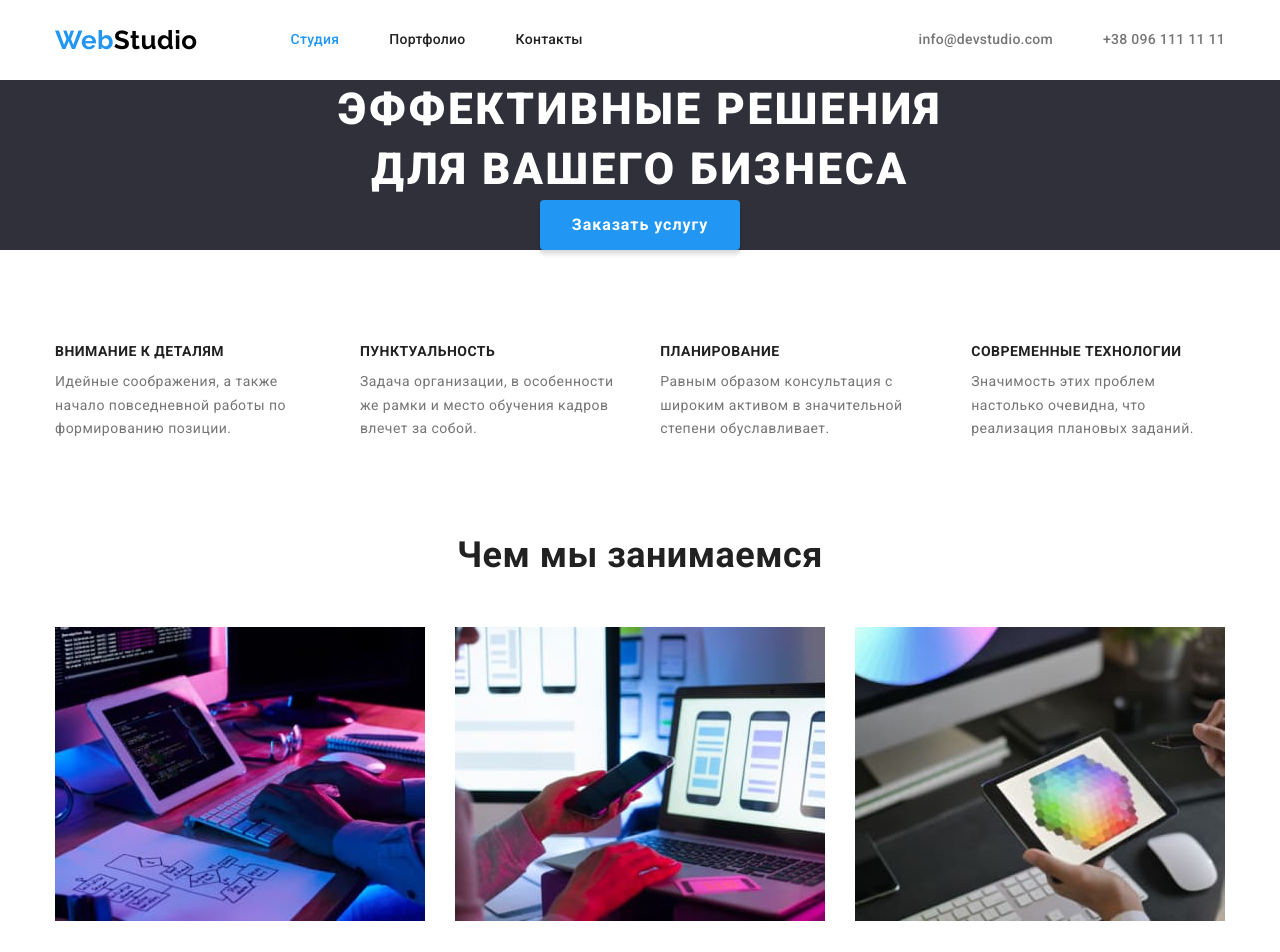
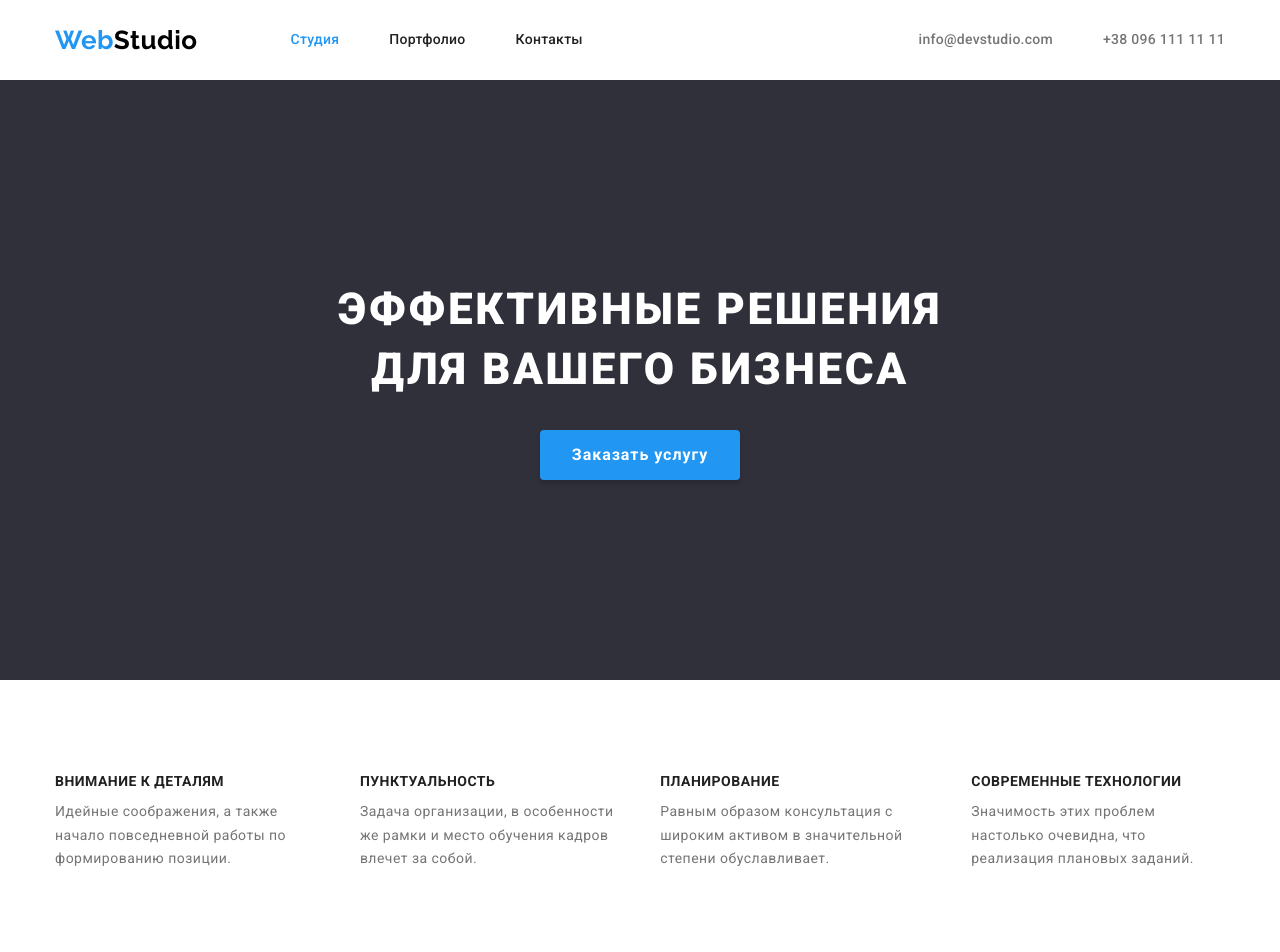
Before and after one commit to gevko-vasyl/goit-markup-hw-03, a plain HTML site: page index.html in a window 1280 px wide. Shown: the top 952 px of the page. Drawn offline with nearby package versions, Linux system fonts and the light colour scheme.

Commit message:
добавляє контейнери секціями, секціями вертикальні падінги, падінги для героя, і вертикальну лінію на всю сторінку

```diff
--- a/css/styles.css
+++ b/css/styles.css
@@ -38,6 +38,11 @@ h6 {
 }
 
 /*Utility*/
+
+.section {
+  padding-top: 94px;
+  padding-bottom: 94px;
+}
 
 .container {
   width: 1200px;
@@ -138,7 +143,9 @@ h6 {
 
 /*Hero*/
 
-.hero {
+.hero-section {
+  padding-top: 200px;
+  padding-bottom: 200px;
   background: #2f303a;
   text-align: center;
 }
@@ -159,6 +166,7 @@ h6 {
   display: inline-block;
   width: 200px;
   height: 50px;
+  margin-top: 30px;
   padding-top: 10px;
   font-weight: 700;
   font-size: 16px;
@@ -174,8 +182,6 @@ h6 {
 
 .advantages {
   display: flex;
-  padding-top: 94px;
-  padding-bottom: 94px;
 }
 
 .item + .item {
@@ -223,13 +229,10 @@ h6 {
 /*Team*/
 
 .team-section {
+  padding-top: 94px;
+  padding-bottom: 94px;
   background: #f5f4fa;
   text-align: center;
-}
-
-.team-section > .container {
-  padding-top: 94px;
-  padding-bottom: 94px;
 }
 
 .team {
@@ -307,7 +310,7 @@ h6 {
   padding-bottom: 94px;
 }
 
-.portfolio > .buttons {
+.buttons {
   display: flex;
   justify-content: center;
 }
@@ -325,7 +328,7 @@ h6 {
   border-radius: 4px;
 }
 
-.portfolio > .portfolio-items {
+.portfolio-items {
   display: flex;
   flex-wrap: wrap;
   margin-top: 50px;
--- a/index.html
+++ b/index.html
@@ -18,7 +18,8 @@
     <!--Хедер сайту-->
     <header class="page-header">
       <!--Навігація-->
-      <nav class="container main-nav">
+      <nav>
+        <div class="container main-nav">
           <a href="./index.html" class="logo"
             >Web<span class="black-logo">Studio</span></a
           >
@@ -42,16 +43,18 @@
               >+38 096 111 11 11</a
             >
           </address>
+        </div>
       </nav>
     </header>
     <main>
       <!--Герой сайту-->
-      <section class="hero">
+      <section class="hero-section">
         <h1 class="hero-text">Эффективные решения для вашего бизнеса</h1>
         <a href="" class="hero-button">Заказать услугу</a>
       </section>
       <!--Наші переваги-->
-      <section class="container">
+      <section class="section">
+        <div class="container">
           <h2 class="no-title">Наши преимущества</h2>
           <ul class="advantages list">
             <li class="item">
@@ -64,8 +67,8 @@
             <li class="item">
               <h3 class="advantages-title">Пунктуальность</h3>
               <p class="advantages-text">
-              Задача организации, в особенности же рамки и место обучения кадров
-              влечет за собой.
+                Задача организации, в особенности же рамки и место обучения
+                кадров влечет за собой.
               </p>
             </li>
             <li class="item">
@@ -83,6 +86,7 @@
               </p>
             </li>
           </ul>
+        </div>
       </section>
       <!--Наші проекти-->
       <section class="section-projects">
```
Also changed, not shown: portfolio.html (+9 -3 lines). Lines whose indentation alone changed are shown as unchanged.
